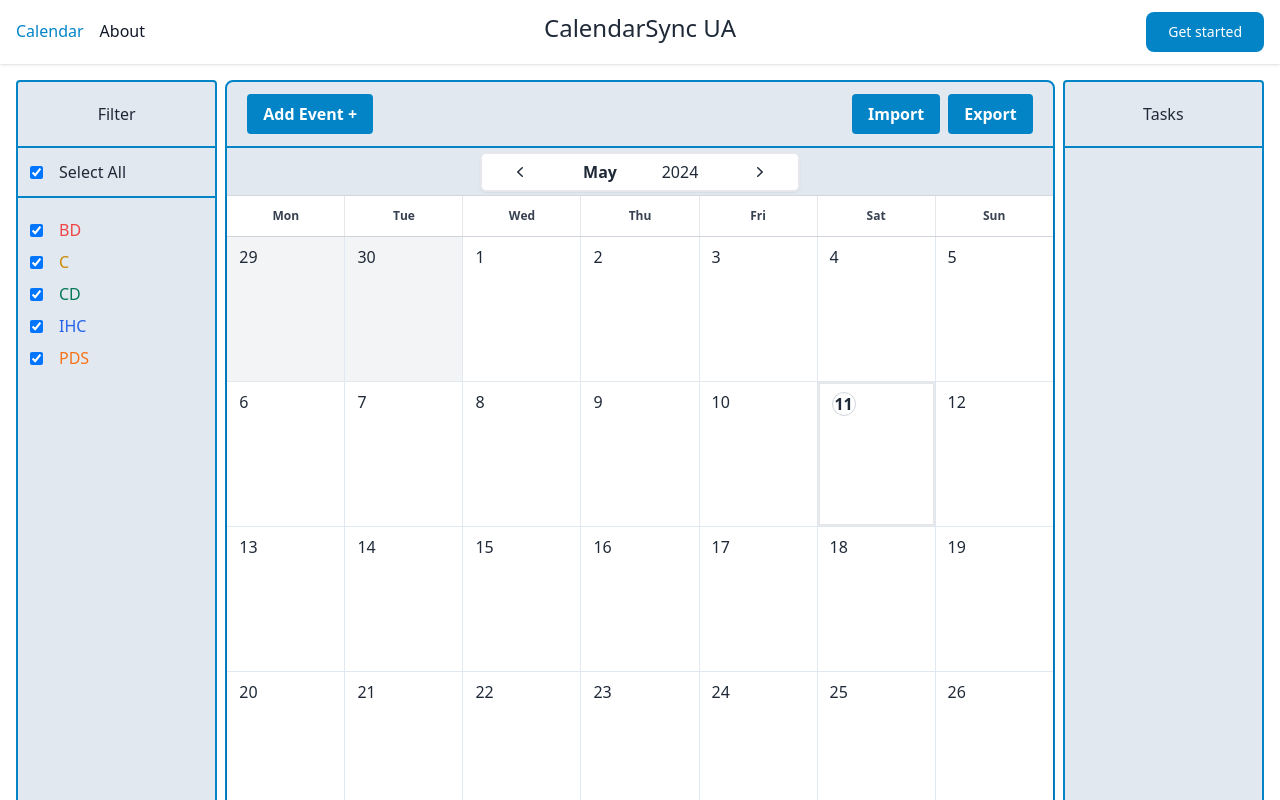
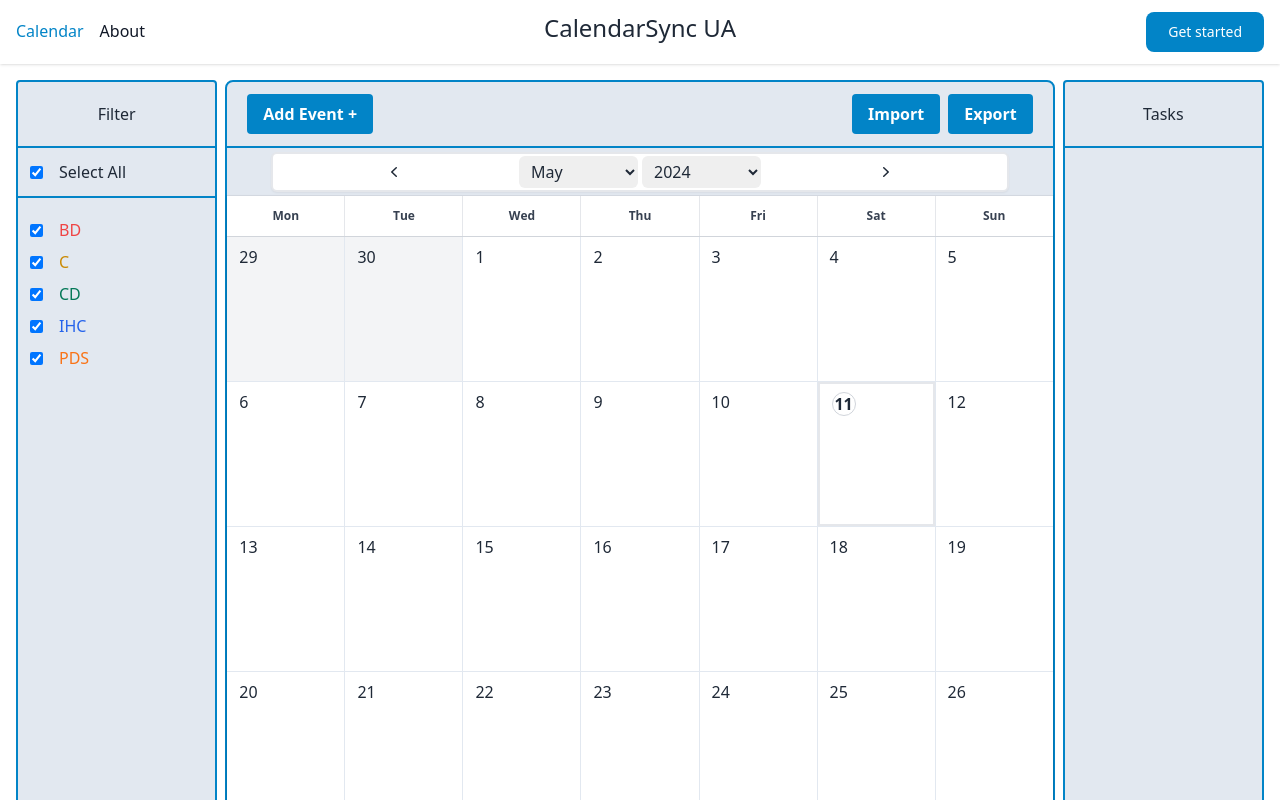
Before and after one commit to pedropintoo/CalendarSyncUA, a React (Vite) app: page / in a window 1280 px wide. Shown: the top 800 px of the page. Built offline with nearby package versions, Linux system fonts and the light colour scheme.

Commit message:
option to choose month and year

```diff
--- a/src/components/calendar/AddEventModal.tsx
+++ b/src/components/calendar/AddEventModal.tsx
@@ -58,7 +58,6 @@ function AddEventModal(){
         startDate,
         endDate,
         tagName: form.tag,
-        tagColor: SC.tags[form.tag][1],
       };
       SC.setAllEventsICS(prevEvents => {
         const updatedEvents = [...prevEvents, newEvent];
--- a/src/components/calendar/Calendar.tsx
+++ b/src/components/calendar/Calendar.tsx
@@ -53,7 +53,11 @@ const HeaderButtons: React.FC = () => {
 
 // DONE
 function CalendarHeader() {
-    const CC = useCalendarContext()
+    const CC = useCalendarContext();
+
+    const handleMonthChange = (monthIndex: React.SetStateAction<number>) => {
+        CC.setMonthIndex(monthIndex);
+    };
 
     const handleNextMonth = () => {
         if (CC.currentMonthIndex === 11) {
@@ -77,16 +81,26 @@ function CalendarHeader() {
     return (
         <>
             <div className='flex justify-center items-center'>
-                <div className='w-80 items-center justify-center py-1'>
-                    <div className='text-center rounded-md bg-white shadow-sm grid grid-cols-4 gap-1 border-2 border-solid'>
+                <div className='w-90 items-center justify-center py-1'>
+                    <div className='text-center rounded-md bg-white shadow-sm grid grid-cols-3 gap-1 border-2 border-solid'>
                         <button onClick={handlePrevMonth} type="button" className="flex align-center justify-center py-2">
                             <span className="sr-only">Previous month</span>
                             <svg className="h-5 w-5" viewBox="0 0 20 20" fill="currentColor" aria-hidden="true">
                                 <path fillRule="evenodd" d="M12.79 5.23a.75.75 0 01-.02 1.06L8.832 10l3.938 3.71a.75.75 0 11-1.04 1.08l-4.5-4.25a.75.75 0 010-1.08l4.5-4.25a.75.75 0 011.06.02z" clipRule="evenodd" />
                             </svg>
                         </button>
-                        <button type="button" className="font-semibold ">{Months[CC.currentMonthIndex]}</button>
-                        <button type="button" className="">{CC.currentYear}</button>
+                        <div className=' items-center grid grid-cols-2 gap-1'>
+                            <select value={Months[CC.currentMonthIndex]} onChange={(e) => handleMonthChange(Months.indexOf(e.target.value))} className="cursor-pointer hover:bg-gray-100 rounded-md px-2 py-1 block w-full">
+                                {Months.map((month, index) => (
+                                    <option key={index} value={month}>{month}</option>
+                                ))}
+                            </select>
+                            <select value={CC.currentYear} onChange={(e) => CC.setYear(parseInt(e.target.value))} className="cursor-pointer hover:bg-gray-100 rounded-md px-2 py-1 block w-full">
+                                {Array.from({ length: 10 }, (_, i) => CC.currentYear - 5 + i).map((year, index) => (
+                                    <option key={index} value={year}>{year}</option>
+                                ))}
+                            </select>
+                        </div>
                         <button onClick={handleNextMonth} type="button" className="flex align-center justify-center py-2">
                             <span className="sr-only">Next month</span>
                             <svg className="h-5 w-5" viewBox="0 0 20 20" fill="currentColor" aria-hidden="true">
```
